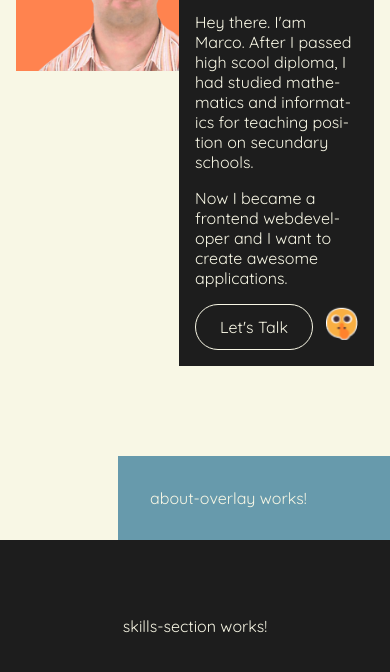
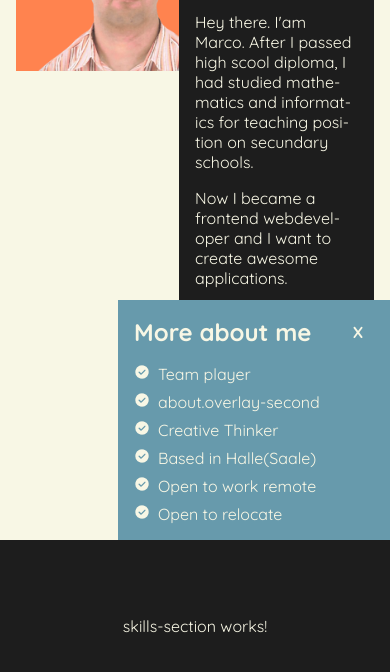
Before and after one commit to elma1989/portfolio, an Angular app: page / in a window 390 px wide. Shown: the part 1148-1820 px from the top of the page. Built offline with nearby package versions, Linux system fonts and the light colour scheme.

Commit message:
chore: Updated about-overlay.component.html - Added overlay content

```diff
--- a/public/assets/i18n/en.json
+++ b/public/assets/i18n/en.json
@@ -16,7 +16,7 @@
         "p1": "Hey there. I'am Marco. After I passed high scool diploma, I had studied mathematics and informatics for teaching position on secundary schools.",
         "p2": "Now I became a frontend webdeveloper and I want to create awesome applications.",
         "contact-btn": "Let's Talk",
-        "overlay-title": "More aboute me",
+        "overlay-title": "More about me",
         "overlay-first": "Team player",
         "ovelray-second": "Continously learning",
         "overlay-third": "Creative Thinker",
--- a/src/app/main-content/about-section/about-overlay/about-overlay.component.html
+++ b/src/app/main-content/about-section/about-overlay/about-overlay.component.html
@@ -1 +1,13 @@
-<p>about-overlay works!</p>
+<header class="w-full flex justify-between items-center
+font-bold lg:justify-center">
+    <h2 class="text-[1.5rem]/[1.5rem] text-bold">{{ 'about.overlay-title' | translate }}</h2>
+    @if (mobile()) {
+        <button class="w-8 h-8 flex justify-center items-center font-bold">X</button>
+    }
+</header>
+<ul class="w-full flex flex-col gap-2">
+    @for(item of items; track item) {
+        <li class="flex"><img src="assets/img/02_about/check.png"
+            class="w-4 h-4 mr-2">{{ `about.overlay-${item}` | translate }}</li>
+    }
+</ul>
--- a/src/app/main-content/about-section/about-overlay/about-overlay.component.ts
+++ b/src/app/main-content/about-section/about-overlay/about-overlay.component.ts
@@ -1,13 +1,26 @@
-import { Component, output, OutputEmitterRef } from '@angular/core';
+import { Component, computed, inject, output, OutputEmitterRef, Signal } from '@angular/core';
+import { TranslatePipe } from '../../../shared/pipes/translate.pipe';
+import { SectionService } from '../../../shared/services/section.service';
+import { CommonModule } from '@angular/common';
 
 @Component({
   selector: 'about-overlay',
-  imports: [],
+  imports: [
+    TranslatePipe,
+    CommonModule
+  ],
   templateUrl: './about-overlay.component.html',
   styleUrl: './about-overlay.component.css'
 })
 export class AboutOverlayComponent {
   closed: OutputEmitterRef<void> = output<void>();
+  private sec: SectionService = inject(SectionService);
+  private _mobile: Signal<boolean> = computed(() => this.sec.mobile());
+  protected items: string[] = [
+    'first', 'second', 'third', 'fourth', 'fifth', 'sixth'
+  ];
+
+  get mobile(): Signal<boolean> { return this._mobile; }
 
   /** Closes overlay */
   close(): void {
--- a/src/app/main-content/about-section/about-section.component.html
+++ b/src/app/main-content/about-section/about-section.component.html
@@ -24,7 +24,8 @@
             </footer>
         </div>
         <about-overlay class="bg-blue tx-white
-        w-68 p-8 flex flex-col gap-4 absolute bottom-0 right-0"
+        w-68 p-4 lg:p-8 flex flex-col gap-4
+        absolute bottom-0 right-0"
         [class.open]="overlay()"
         (closed)="closeOverlay()"></about-overlay>
     </div>
```
Also changed, not shown: 2 other files (tests, documents, lock files or other folders).
